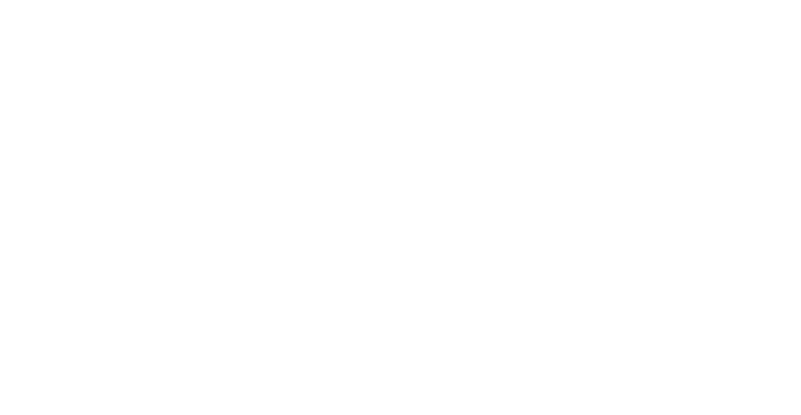
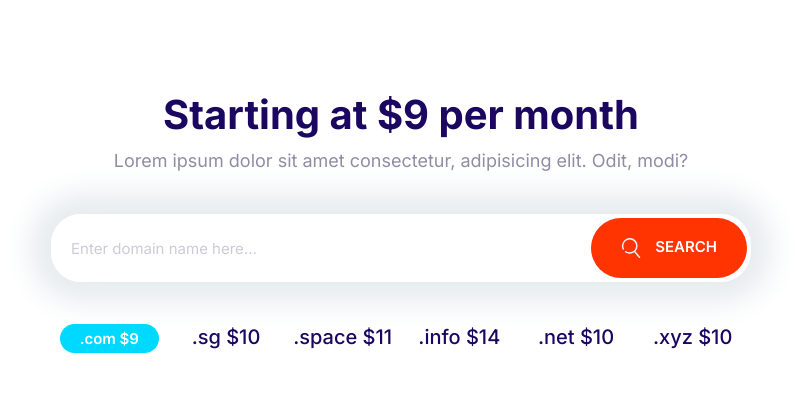
Before and after one commit to PhantomPWR/cwm-html-css-pt3, a plain HTML site: page index.html in a window 1280 px wide. Shown: the whole page, without its empty margins (239-1040 px from the left). Drawn offline with Linux system fonts and the light colour scheme.

Commit message:
Create domain block

```diff
--- a/css/styles.css
+++ b/css/styles.css
@@ -204,8 +204,15 @@ a {
 	text-align: center;
 	text-transform: uppercase;
 	white-space: nowrap;
+	outline: 0;
 	padding: 2rem 3rem;
 	transition: background-color 0.3s;
+}
+.btn .icon {
+	height: 2rem;
+	width: 2rem;
+	margin-right: 1rem;
+	vertical-align: middle;
 }
 
 .btn--primary {
@@ -285,7 +292,7 @@ a {
 .input-group .input {
 	border: 0;
 	flex-grow: 1;
-	padding: 1.5rem 1rem;
+	padding: 1.5rem 2rem;
 }
 
 .input-group .btn {
@@ -672,3 +679,27 @@ a {
 		text-align: left;
 	}
 }
+
+/* Domain Block */
+.block-domain .input-group {
+	border: 0;
+	box-shadow: 0 0 30px 20px #e6ebee;
+	margin: 4rem auto;
+	max-width: 700px;
+}
+.block__domain-prices {
+	display: grid;
+	grid-template-columns: repeat(3, 1fr);
+	grid-template-rows: repeat(2, 6rem);
+	justify-items: center;
+	font-size: 2rem;
+	font-weight: 500;
+	margin: 0 auto;
+	max-width: 700px;
+}
+@media screen and (min-width: 768px) {
+	.block__domain-prices {
+		grid-template-columns: repeat(auto-fit, minmax(10rem, 1fr));
+		grid-template-rows: 1fr;
+	}
+}
--- a/index.html
+++ b/index.html
@@ -14,6 +14,40 @@
 		<link rel="stylesheet" href="css/styles.css" />
 	</head>
 	<body>
+		<section class="block container block-domain">
+			<header class="block__header">
+				<h2>Starting at $9 per month</h2>
+				<p>
+					Lorem ipsum dolor sit amet consectetur, adipisicing elit.
+					Odit, modi?
+				</p>
+			</header>
+			<div class="input-group">
+				<input
+					class="input"
+					type="text"
+					name=""
+					id=""
+					placeholder="Enter domain name here..."
+				/>
+				<button class="btn btn--accent">
+					<svg class="icon icon--white">
+						<use xlink:href="/images/sprite.svg#search"></use>
+					</svg>
+					Search
+				</button>
+			</div>
+			<ul class="list block__domain-prices">
+				<li class="">
+					<span class="badge badge--secondary">.com $9</span>
+				</li>
+				<li class="">.sg $10</li>
+				<li class="">.space $11</li>
+				<li class="">.info $14</li>
+				<li class="">.net $10</li>
+				<li class="">.xyz $10</li>
+			</ul>
+		</section>
 		<script src="/js/main.js" defer></script>
 	</body>
 </html>
```
Also changed, not shown: components/inputs.html (+0 -14 lines).
